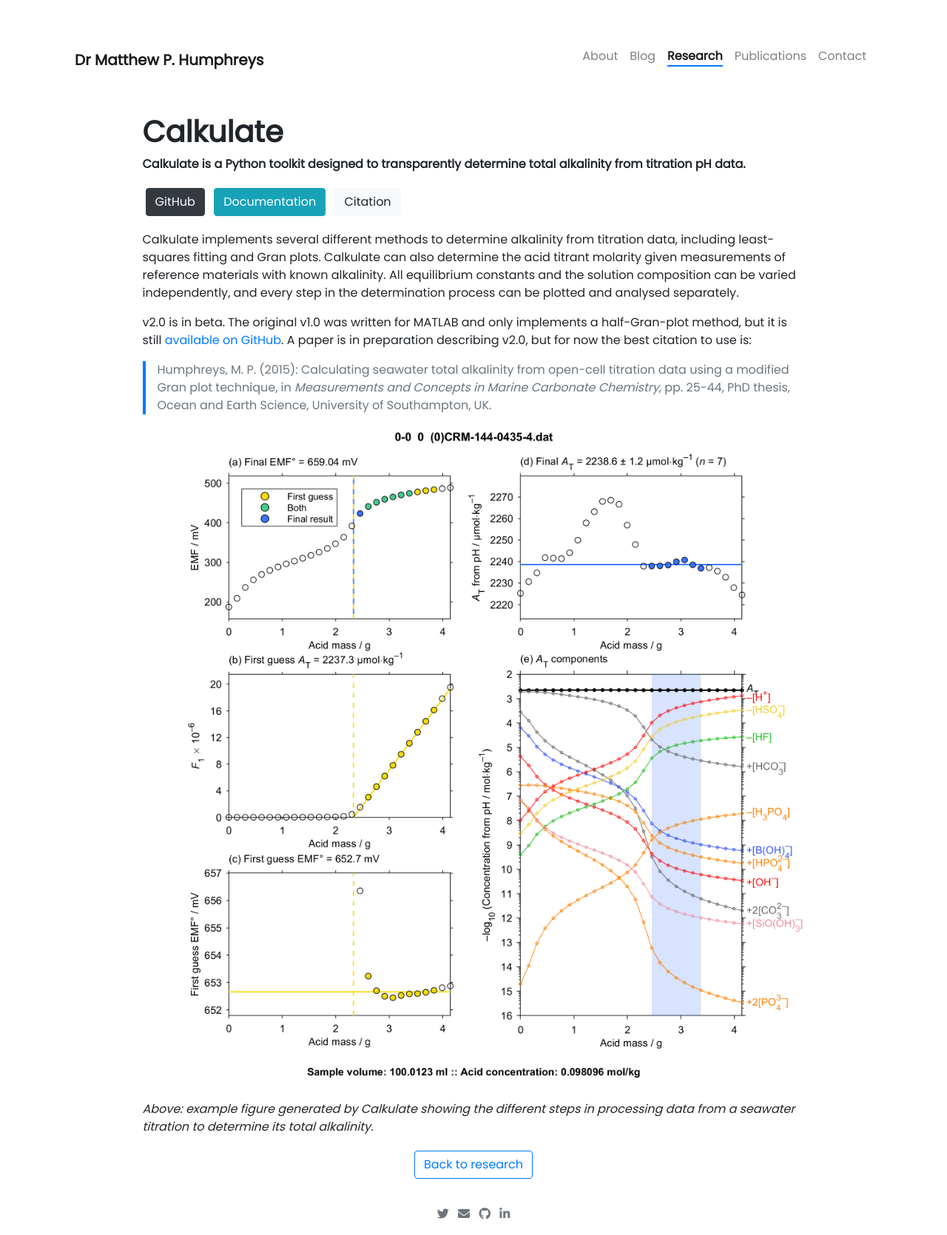
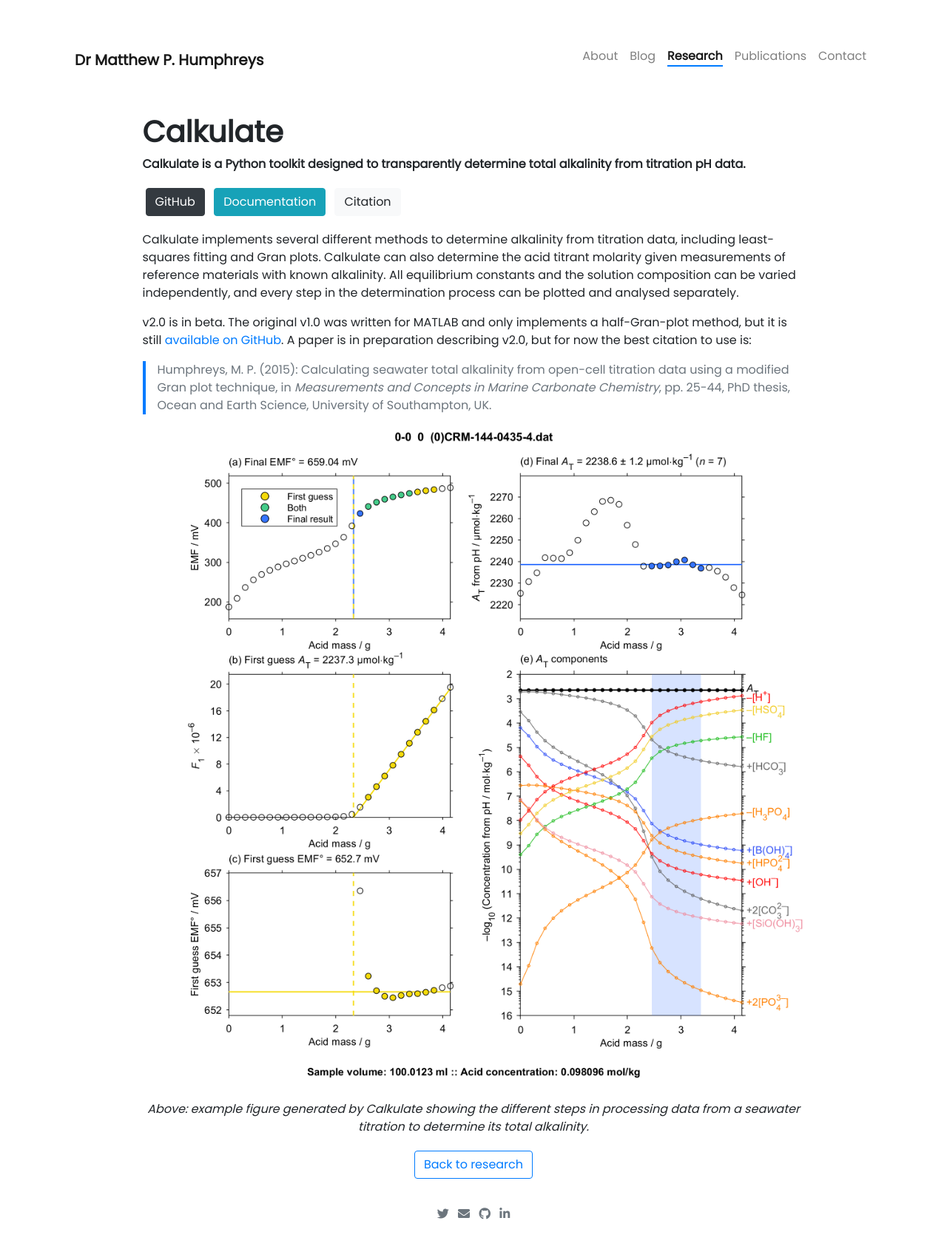
Before and after one commit to mvdh7/mvdh7.github.io, a Jekyll site: the page built from _projects/200-calkulate.md, in a window 1280 px wide. Shown: the whole page at 74% size. Built offline with Jekyll 4.4.1, drawn with Linux system fonts in a browser that asks for light colours; nearby versions of some CDN libraries; comment, search, counter and statistics services are not loaded.

Commit message:
Centre the caption

```diff
--- a/_projects/200-calkulate.md
+++ b/_projects/200-calkulate.md
@@ -24,6 +24,6 @@
 
 <img src="https://raw.githubusercontent.com/mvdh7/mvdh7.github.io/master/images/calkulate/calk-ptl-old.png" />
 
-*Above: example figure generated by Calkulate showing the different steps in processing data from a seawater titration to determine its total alkalinity.*
+<p class="text-center"><i>Above: example figure generated by Calkulate showing the different steps in processing data from a seawater titration to determine its total alkalinity.</i></p>
 
 <p class="text-center">{% include button.html link="/research" text="Back to research" %}</p>
```
